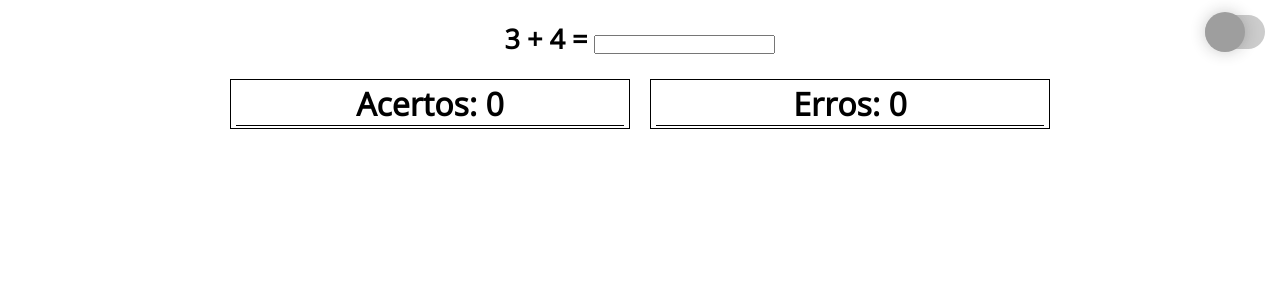
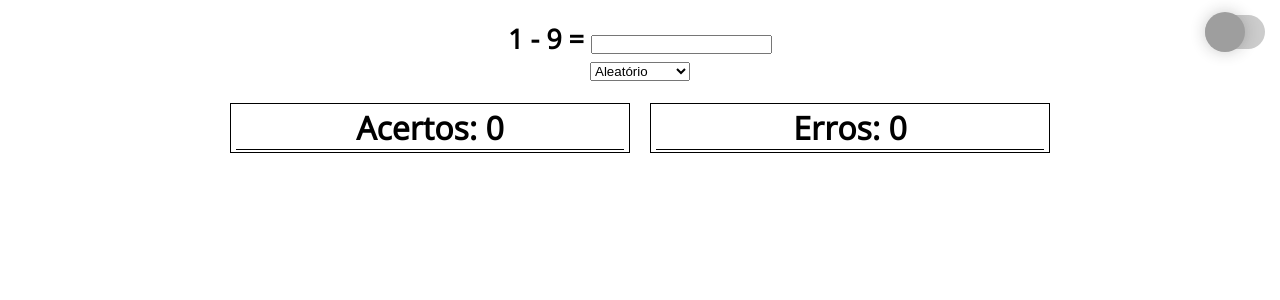
Before and after one commit to matheusdsilva01/Math-random, a React (Vite) app: page / in a window 1280 px wide. Shown: the top 300 px of the page. Built offline with nearby package versions, Linux system fonts and the light colour scheme; grey boxes are pictures that could not be loaded.

Commit message:
Adding selection of operator math

```diff
--- a/src/App.tsx
+++ b/src/App.tsx
@@ -8,13 +8,20 @@ import { Calculation } from './interfaces/Calculation';
 function App() {
   const [num1, setNum1] = useState(0);
   const [num2, setNum2] = useState(0);
+  const [operator, setOperator] = useState<string | null>(null);
   const [hits, setHits] = useState<Calculation[]>([]);
   const [errors, setErrors] = useState<Calculation[]>([]);
   const responseCalc = useRef<HTMLInputElement>(null);
+
   useEffect(() => {
+    if (!operator) {
+      let operations = ['+', '-', '*', '/'];
+      let randomOperator = Math.floor(Math.random() * 4);
+      setOperator(operations[randomOperator]);
+    }
     setNum1(Math.floor(Math.random() * 10 + 1));
     setNum2(Math.floor(Math.random() * 10 + 1));
-  }, [])
+  }, [operator])
 
   const newCount = () => {
     setNum1(Math.floor(Math.random() * 10 + 1));
@@ -24,10 +31,9 @@ function App() {
 
   const calculation = (e: FormEvent) => {
     e.preventDefault()
-    let conta = `${num1} + ${num2}`
+    let conta = `${num1} ${operator} ${num2}`
     let response = responseCalc.current?.value;
-    if (num1 + num2 === Number(response)) {
-
+    if (eval(conta) === Number(response)) {
       addAcert(conta, Number(response))
       newCount();
     } else {
@@ -57,7 +63,18 @@ function App() {
       <ToggleTheme />
       <section>
         <form className='container-form' onSubmit={calculation}>
-          <h1>{num1} + {num2} = <input required type="number" ref={responseCalc} /></h1>
+          <h1>{num1} {operator} {num2} = <input required type="number" step={".01"} ref={responseCalc} /></h1>
+          <select
+            name="operacoes"
+            defaultValue={'null'}
+            onChange={(e) => {setOperator(e.target.value)}}
+          >
+            <option value=''>Aleatório</option>
+            <option value="+">Adição</option>
+            <option value="-">Subtração</option>
+            <option value="*">Multiplicação</option>
+            <option value="/">Divisão</option>
+          </select>
         </form>
       </section>
       <TableHitsandErrors hits={hits} errors={errors} />
```
